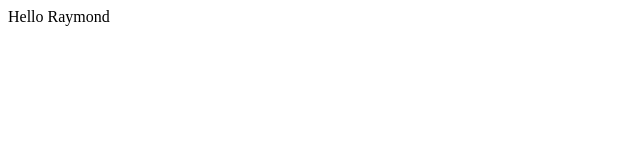
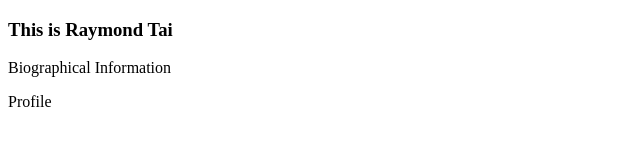
Before and after one commit to davtaingai/RaymondTai, a plain HTML site: page index.html in a window 1280 px wide. Shown: the whole page, without its empty margins (0-640 px from the left). Drawn offline with Linux system fonts and the light colour scheme.

Commit message:
Update index.html

```diff
--- a/index.html
+++ b/index.html
@@ -6,6 +6,16 @@
     <title>Document</title>
 </head>
 <body>
-    Hello Raymond
+    <div class="section">
+        <div class="container">
+            <h3>This is Raymond Tai</h3>
+            <p>
+                Biographical Information
+            </p>
+            <p>
+                Profile
+            </p>
+        </div>
+    </div>
 </body>
 </html>
```
